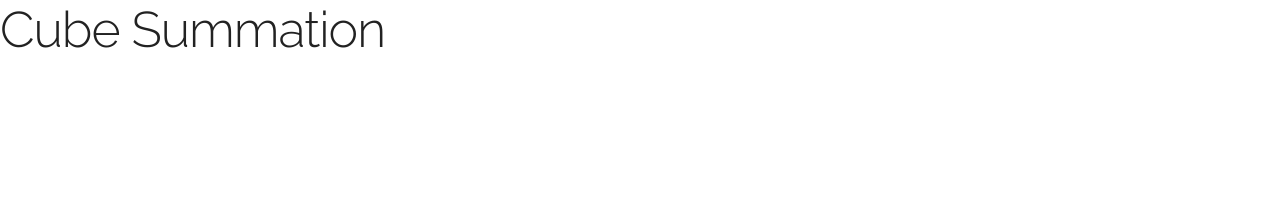
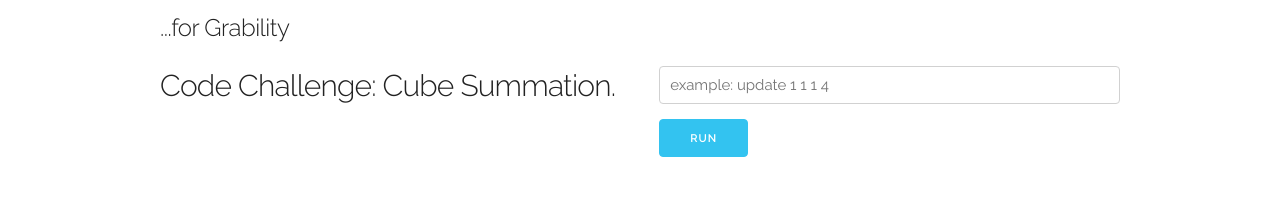
Before and after one commit to iamjinme/grability, a website: page public/index.html in a window 1280 px wide. Drawn offline with Linux system fonts and the light colour scheme.

Commit message:
Frontend for app and Custom CSS

```diff
--- /dev/null
+++ b/public/css/custom.css
@@ -0,0 +1,4 @@
+body {
+	margin:10px;
+	padding:0;
+}
--- a/public/index.html
+++ b/public/index.html
@@ -10,8 +10,32 @@
   <!-- CSS -->
   <link rel="stylesheet" href="css/normalize.css">
   <link rel="stylesheet" href="css/skeleton.css">
+  <link rel="stylesheet" href="css/custom.css">
 </head>
 <body>
-  <h1>Cube Summation</h1>
+  <div class="section hero">
+    <div class="container">
+      <!-- Presentation -->
+      <div class="row">
+        <h5>...for Grability</h5>
+      </div>
+      <div class="row">
+        <div class="one-half column">
+          <h4 class="hero-heading">Code Challenge: Cube Summation.</h4>
+        </div>
+        <!-- Command Form -->
+        <div class="one-half column">
+          <form>
+            <input class="u-full-width" type="text" placeholder="example: update 1 1 1 4" id="command">
+            <input class="button-primary" type="submit" value="Run">
+          </form>
+        </div>
+      </div>
+      <!-- Command Response -->
+      <div class="row">
+        <h2 id="response"></h2>
+      </div>
+    </div>
+  </div>
 </body>
 </html>
```
